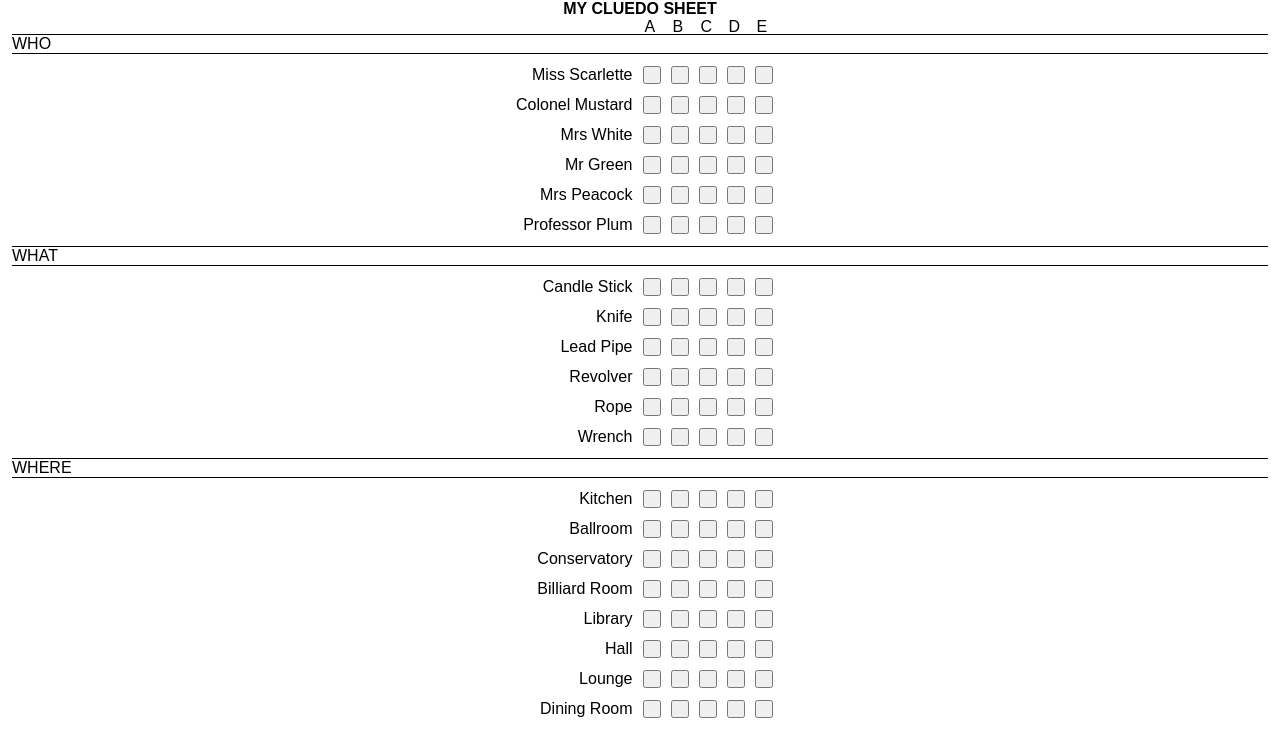
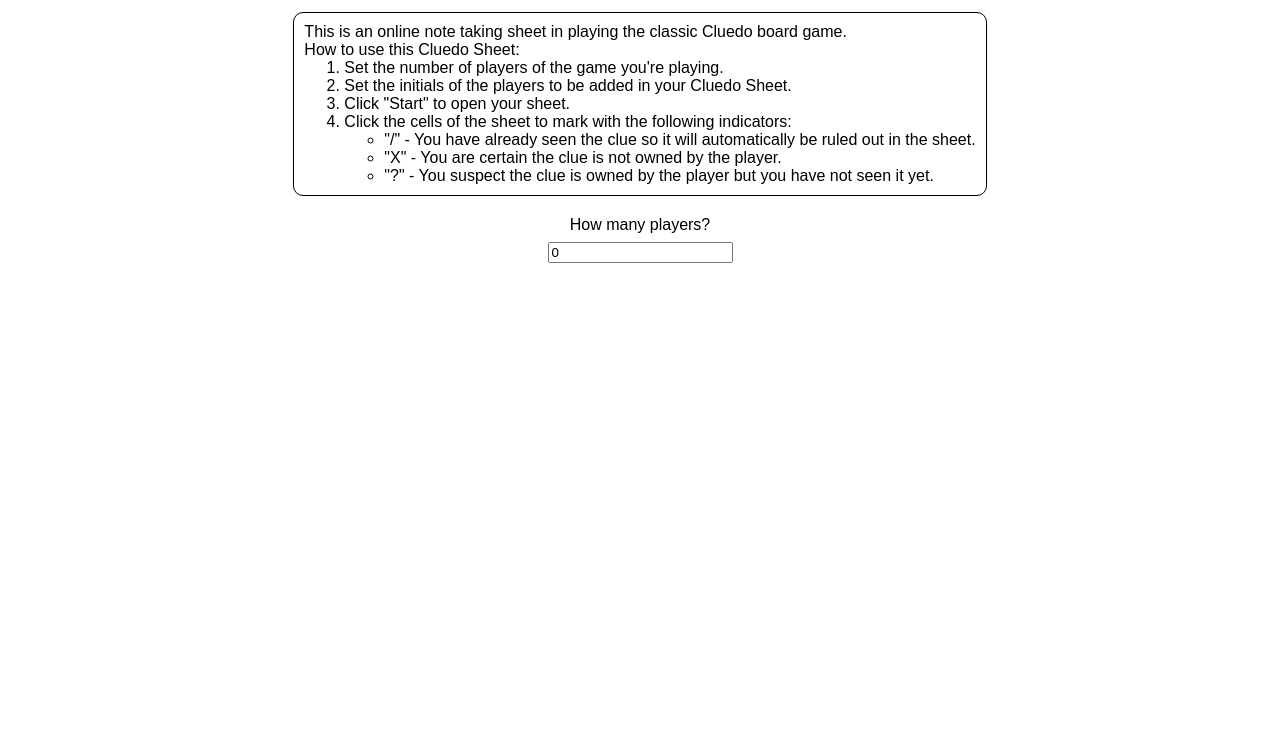
Before and after one commit to namaeconde/cluedo-sheet, a React (Create React App) app: page / in a window 1280 px wide. Shown: the top 756 px of the page. Built offline with nearby package versions, Linux system fonts and the light colour scheme.

Commit message:
Add initial screen for instructions and set players

```diff
--- a/src/App.tsx
+++ b/src/App.tsx
@@ -1,46 +1,78 @@
-import { Grid } from "./components/grid.component";
 import { useState } from "react";
-import { Characters, Locations, MARKER, Weapons } from "./lib/types";
+import { Sheet } from "./components/sheet";
+
+interface InitScreenProps {
+    players: string[],
+    setPlayers: Function,
+    startGame: Function
+}
+function InitScreen({ players, setPlayers, startGame }: InitScreenProps) {
+    const [numOfPlayers, setNumOfPlayers] = useState(0);
+    const handleSetNumOfPlayers = (e: any) => {
+        const num = Number(e.target.value);
+        setNumOfPlayers(num);
+        if (num > 0) {
+            const initialPlayers = new Array(num).fill("");
+            setPlayers([...initialPlayers]);
+        } else {
+            setPlayers([]);
+        }
+    }
+
+    return (
+        <div className="init-screen">
+            <div className="info">
+                <span>This is an online note taking sheet in playing the classic Cluedo board game.</span>
+                <span>How to use this Cluedo Sheet:</span>
+                <ol>
+                    <li>Set the number of players of the game you're playing.</li>
+                    <li>Set the initials of the players to be added in your Cluedo Sheet.</li>
+                    <li>Click "Start" to open your sheet.</li>
+                    <li>Click the cells of the sheet to mark with the following indicators:
+                        <ul>
+                            <li>"/" - You have already seen the clue so it will automatically be ruled out in the sheet.</li>
+                            <li>"X" - You are certain the clue is not owned by the player.</li>
+                            <li>"?" - You suspect the clue is owned by the player but you have not seen it yet.</li>
+                        </ul>
+                    </li>
+                </ol>
+
+            </div>
+            <label>How many players?</label>
+            <input type="number" value={numOfPlayers}
+                   onChange={(e) => handleSetNumOfPlayers(e)}/>
+            {
+                players?.length > 0 &&
+                <div className="init-screen">
+                    <label>Set players initials (one letter only)</label>
+                    {
+                        players.map((v, i) => {
+                            return <input key={i} type="text"
+                                          value={v}
+                                          maxLength={1}
+                                          onChange={(e) => {
+                                              players[i] = e.target.value;
+                                              setPlayers([...players])
+                                          }}></input>
+                        })
+                    }
+                    <button onClick={() => {startGame()}}>Start</button>
+                </div>
+            }
+        </div>
+    )
+}
 
 export default function  App() {
-    const [players, setPlayers] = useState([
-        "A",
-        "B",
-        "C",
-        "D",
-        "E"
-    ]);
-    const whoGridItems: { [index: string]: string[] } = {};
-    Object.values(Characters).map((key) => {
-        whoGridItems[key] = new Array(players.length).fill(MARKER.nil);
-    });
-
-    const whatGridItems: { [index: string]: string[] } = {};
-    Object.values(Weapons).map((key) => {
-        whatGridItems[key] = new Array(players.length).fill(MARKER.nil);
-    });
-
-    const whereGridItems: { [index: string]: string[] } = {};
-    Object.values(Locations).map((key) => {
-        whereGridItems[key] = new Array(players.length).fill(MARKER.nil);
-    });
+    const [players, setPlayers] = useState<string[]>([]);
+    const [isInProgress, setIsInProgress] = useState(false);
 
     return (
         <div>
-            <div style={{ textAlign: "center" }}><b>MY CLUEDO SHEET</b></div>
-            <div style={{ marginBottom: 0 }} className="grid">
-                <div className="grid-row">
-                    <div style={{ display:"flex", gap: "12px" }}>
-                        <div className="grid-row--title"></div>
-                        {players.map((val) => {
-                            return <div style={{ width: "16px", height: "16px" }} key={val}>{val}</div>
-                        })}
-                    </div>
-                </div>
-            </div>
-            <Grid title="WHO" items={whoGridItems} />
-            <Grid title="WHAT" items={whatGridItems} />
-            <Grid title="WHERE" items={whereGridItems} />
+            {
+                !isInProgress ? <InitScreen players={players} setPlayers={setPlayers} startGame={() => setIsInProgress(true)} /> :
+                    <Sheet players={players} />
+            }
         </div>
     )
 }
--- /dev/null
+++ b/src/components/sheet.tsx
@@ -0,0 +1,42 @@
+import { Characters, Locations, MARKER, Weapons } from "../lib/types";
+import { Grid } from "./grid.component";
+
+interface SheetProps {
+    players: string[]
+}
+
+export const Sheet = ({ players }: SheetProps) => {
+    const whoGridItems: { [index: string]: string[] } = {};
+    Object.values(Characters).map((key) => {
+        whoGridItems[key] = new Array(players.length).fill(MARKER.nil);
+    });
+
+    const whatGridItems: { [index: string]: string[] } = {};
+    Object.values(Weapons).map((key) => {
+        whatGridItems[key] = new Array(players.length).fill(MARKER.nil);
+    });
+
+    const whereGridItems: { [index: string]: string[] } = {};
+    Object.values(Locations).map((key) => {
+        whereGridItems[key] = new Array(players.length).fill(MARKER.nil);
+    });
+
+    return (
+        <div>
+            <div style={{ textAlign: "center" }}><b>MY CLUEDO SHEET</b></div>
+            <div style={{ marginBottom: 0 }} className="grid">
+                <div className="grid-row">
+                    <div style={{ display:"flex", gap: "12px" }}>
+                        <div className="grid-row--title"></div>
+                        {players.map((val) => {
+                            return <div style={{ width: "16px", height: "16px" }} key={val}>{val}</div>
+                        })}
+                    </div>
+                </div>
+            </div>
+            <Grid title="WHO" items={whoGridItems} />
+            <Grid title="WHAT" items={whatGridItems} />
+            <Grid title="WHERE" items={whereGridItems} />
+        </div>
+    )
+}
--- a/src/styles.css
+++ b/src/styles.css
@@ -40,3 +40,28 @@
     line-height: 16px;
     padding: 0;
 }
+
+.container {
+    display: flex;
+    justify-content: center;
+    align-items: center;
+    height: 100vh;
+    width: 100vw;
+}
+
+.init-screen {
+    display: flex;
+    justify-content: center;
+    flex-direction: column;
+    align-items: center;
+    gap: 8px;
+}
+
+.info {
+    display: flex;
+    flex-direction: column;
+    margin: 12px;
+    border: 1px solid;
+    border-radius: 10px;
+    padding: 10px;
+}
```
